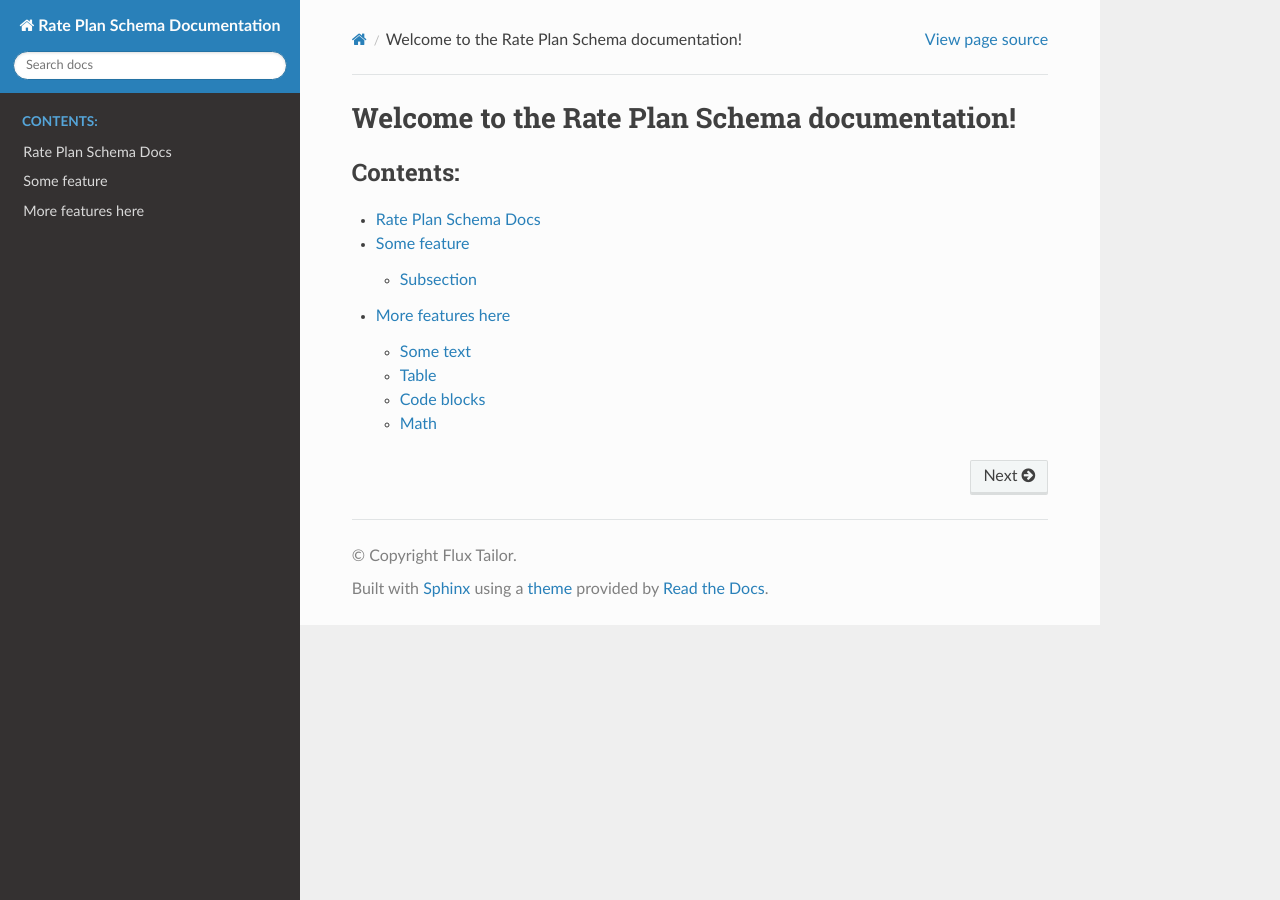
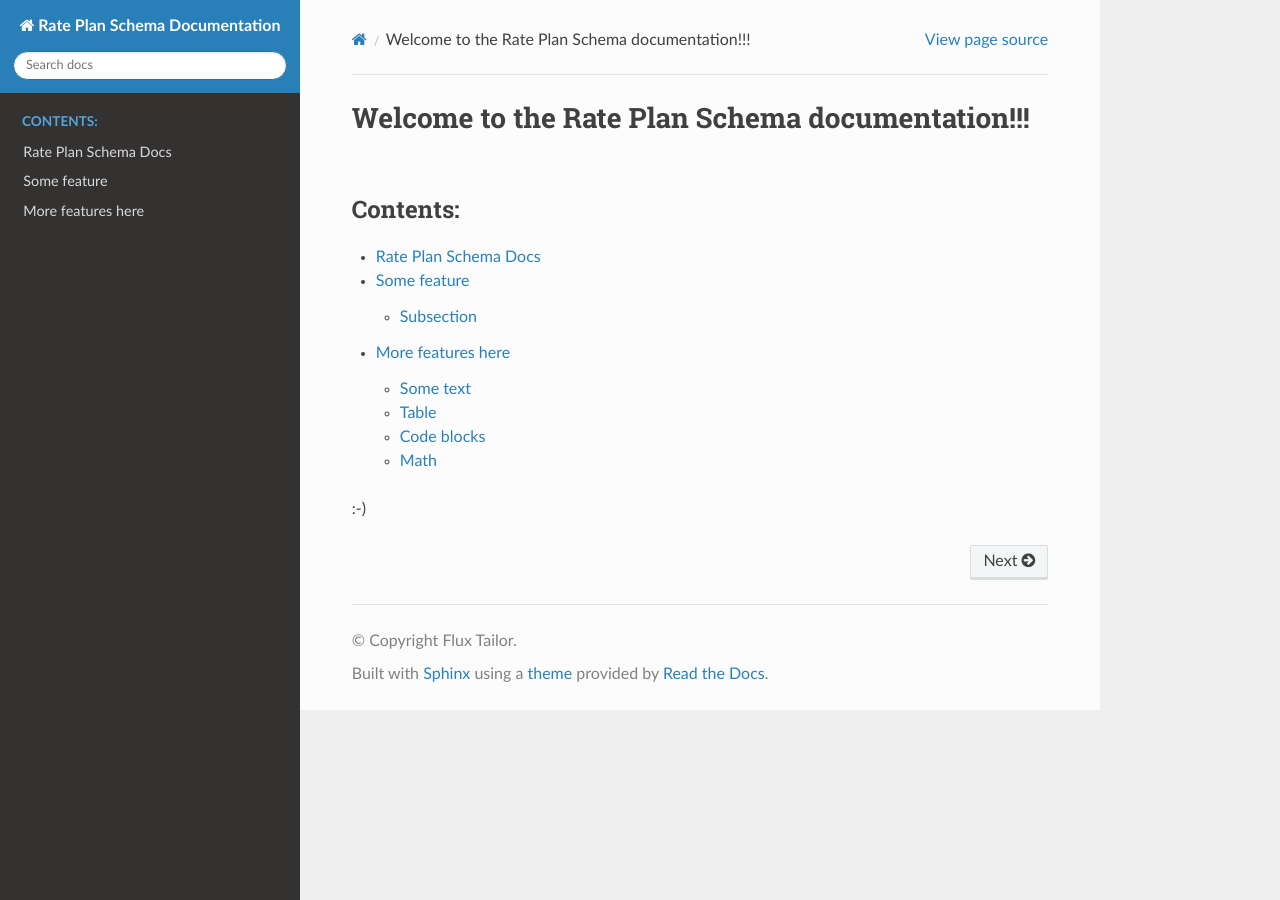
Before and after one commit to aminata-cisse-fluxtailor/rate-plan-documentation, a Sphinx documentation site: the page built from doc/index.rst, in a window 1280 px wide. Built offline with Sphinx 7.4.7 and the Read the Docs theme 2.0.0, drawn with Linux system fonts in a browser that asks for light colours.

```diff
--- a/doc/index.rst
+++ b/doc/index.rst
@@ -1,4 +1,4 @@
-Welcome to the Rate Plan Schema documentation!
+Welcome to the Rate Plan Schema documentation!!!
 ===================================
 
 .. toctree::
@@ -8,3 +8,5 @@ Welcome to the Rate Plan Schema documentation!
    xml-schema.md
    some-feature.md
    another-feature.md
+
+:-)
```
